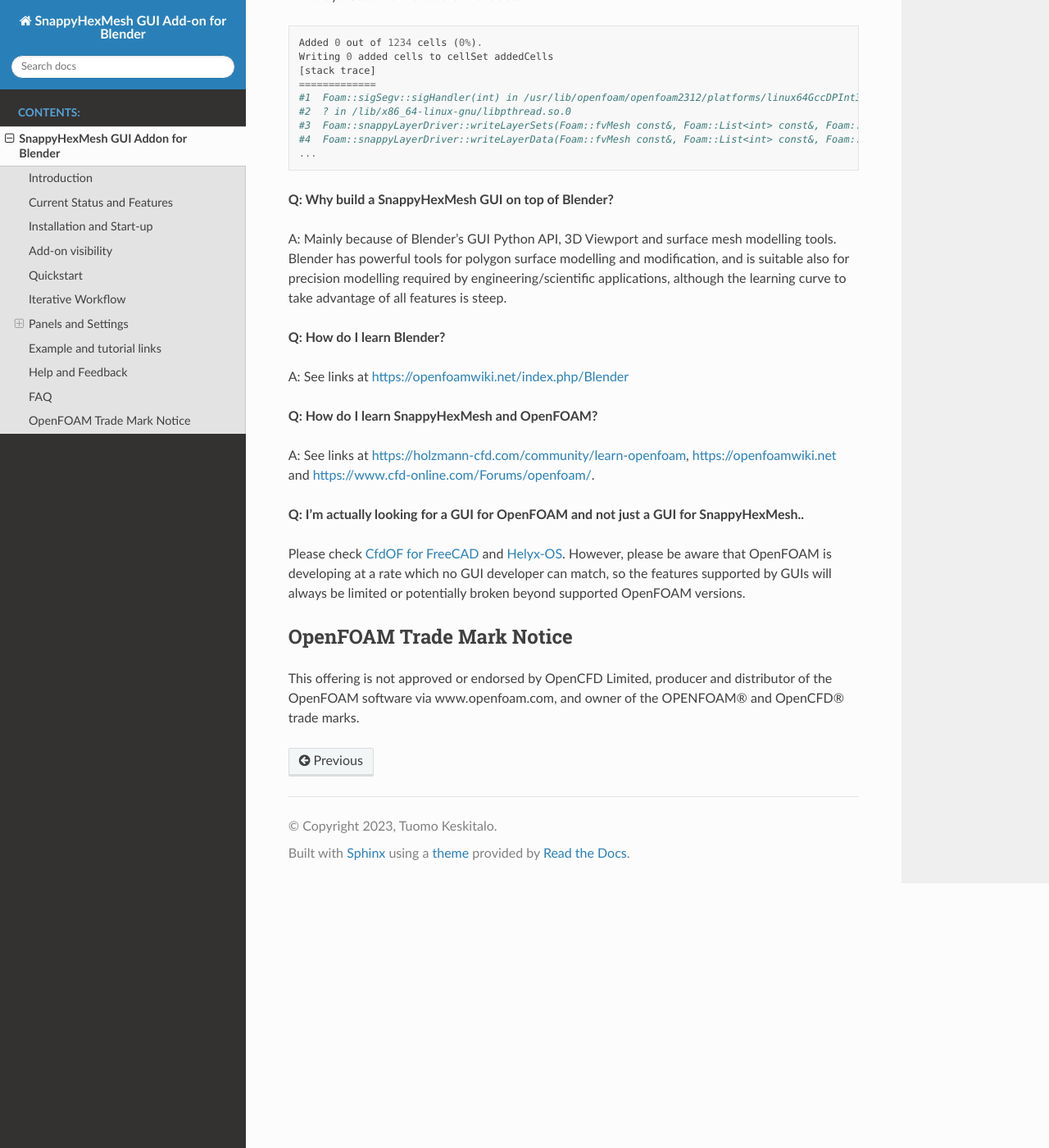
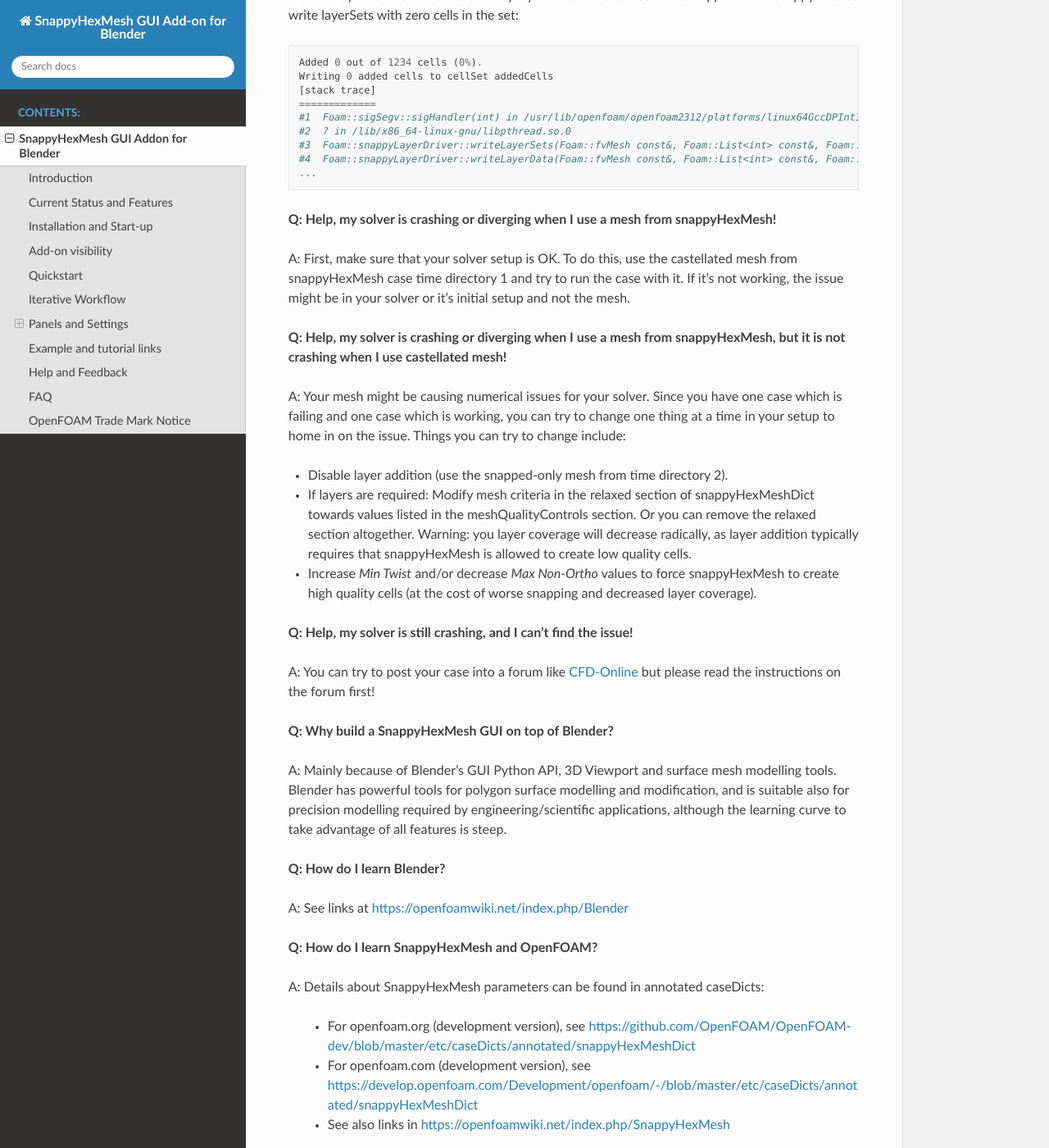
Before and after one commit to tkeskita/snappyhexmesh_gui, a Sphinx documentation site: the page built from docs/snappy_gui.rst, in a window 1280 px wide and 1400 px high, scrolled down 12164 px. Shown: the whole window at 82% size. Built offline with Sphinx 7.4.7 and the Read the Docs theme 2.0.0, drawn with Linux system fonts in a browser that asks for light colours; some of the changed text lies outside the part shown.

Commit message:
Minor fine tuning of snapping parameters, docs update
- Modified snapping parameters based on testing. Some were untested,
  left as commented. Added comments to template.
- Increased Thicknesses allowed range and Min Thickness precision.
- Added debugging tips to FAQ.

```diff
--- a/__init__.py
+++ b/__init__.py
@@ -189,13 +189,14 @@
         name="Final Thickness",
         description="Relative Thickness for Final Layer",
         default=0.3,
-        min=1e-2, max=1.0
+        min=1e-5, max=1.0
     )
     surface_layer_minimum_thickness: bpy.props.FloatProperty(
         name="Min Thickness",
         description="Relative Minimum Thickness for Layer",
         default=0.01,
-        min=1e-5, max=1.0
+        precision=5,
+        min=1e-12, max=1.0
     )
     min_twist: bpy.props.FloatProperty(
         name="Min Twist",
--- a/docs/snappy_gui.rst
+++ b/docs/snappy_gui.rst
@@ -56,7 +56,7 @@
 -------------------------
 
 * It is suggested to use newest LTS version of Blender,
-  `download Blender here <https://www.blender.org/download/>`_.
+  `download Blender LTS version here <https://www.blender.org/download/LTS/>`_.
 * Add-on code is available at https://github.com/tkeskita/snappyhexmesh_gui
   --> Code --> Download zip.
 * Start Blender, go to "Edit" --> "Preferences" --> "Add-ons" --> "Install"
@@ -172,9 +172,10 @@
 .. note::
 
   *Min Twist* is another important mesh quality parameter. A value
-  close to one will produce flat faces, at the cost of bad snapping
-  and addition of surface layers. A value close to zero allows twisted
-  faces, which may cause numerical issues for solvers. The default
+  close to one will produce flat faces, at the cost of worse snapping
+  and decreased coverage of surface layers. A value close to zero allows twisted
+  faces, which may cause numerical issues for solvers.
+  However, snapping and layer addition are improved. The default
   configuration for *Min Twist* uses a medium value for snapping phase
   and a low value for layer addition phase.
 
@@ -479,6 +480,40 @@
   #4  Foam::snappyLayerDriver::writeLayerData(Foam::fvMesh const&, Foam::List<int> const&, Foam::List<int> const&, Foam::Field<double> const&, Foam::Field<double> const&) const in /usr/lib/openfoam/openfoam2312/platforms/linux64GccDPInt32Opt/lib/libsnappyHexMesh.so
   ...
 
+**Q: Help, my solver is crashing or diverging when I use a mesh from
+snappyHexMesh!**
+
+A: First, make sure that your solver setup is OK. To do this, use the
+castellated mesh from snappyHexMesh case time directory 1 and try to
+run the case with it. If it's not working, the issue might be in your
+solver or it's initial setup and not the mesh.
+
+**Q: Help, my solver is crashing or diverging when I use a mesh from
+snappyHexMesh, but it is not crashing when I use castellated mesh!**
+
+A: Your mesh might be causing numerical issues for your solver. Since
+you have one case which is failing and one case which is working, you
+can try to change one thing at a time in your setup to home in on the
+issue. Things you can try to change include:
+
+- Disable layer addition (use the snapped-only mesh from time
+  directory 2).
+- If layers are required: Modify mesh criteria in the relaxed section
+  of snappyHexMeshDict towards values listed in the
+  meshQualityControls section. Or you can remove the relaxed section
+  altogether. Warning: you layer coverage will decrease radically, as
+  layer addition typically requires that snappyHexMesh is allowed to
+  create low quality cells.
+- Increase *Min Twist* and/or decrease *Max Non-Ortho* values to force
+  snappyHexMesh to create high quality cells (at the cost of worse
+  snapping and decreased layer coverage).
+
+**Q: Help, my solver is still crashing, and I can't find the issue!**
+
+A: You can try to post your case into a forum like
+`CFD-Online <https://www.cfd-online.com/Forums/site-help-feedback-discussions/175429-guide-how-ask-question-forums.html#post612025>`_
+but please read the instructions on the forum first!
+
 **Q: Why build a SnappyHexMesh GUI on top of Blender?**
 
 A: Mainly because of Blender's GUI Python API, 3D Viewport and surface
@@ -493,8 +528,19 @@
 
 **Q: How do I learn SnappyHexMesh and OpenFOAM?**
 
-A: See links at https://holzmann-cfd.com/community/learn-openfoam,
-https://openfoamwiki.net and https://www.cfd-online.com/Forums/openfoam/.
+A: Details about SnappyHexMesh parameters can be found in annotated caseDicts:
+
+  - For openfoam.org (development version), see
+    https://github.com/OpenFOAM/OpenFOAM-dev/blob/master/etc/caseDicts/annotated/snappyHexMeshDict
+  - For openfoam.com (development version), see
+    https://develop.openfoam.com/Development/openfoam/-/blob/master/etc/caseDicts/annotated/snappyHexMeshDict
+  - See also links in https://openfoamwiki.net/index.php/SnappyHexMesh
+
+For OpenFOAM, see links at
+
+  - https://holzmann-cfd.com/community/learn-openfoam,
+  - https://openfoamwiki.net
+  - https://www.cfd-online.com/Forums/openfoam/.
 
 **Q: I'm actually looking for a GUI for OpenFOAM and not just a GUI for SnappyHexMesh..**
 
```
Also changed, not shown: other parts of docs/snappy_gui.rst (+1 -1 lines), 1 other file.
